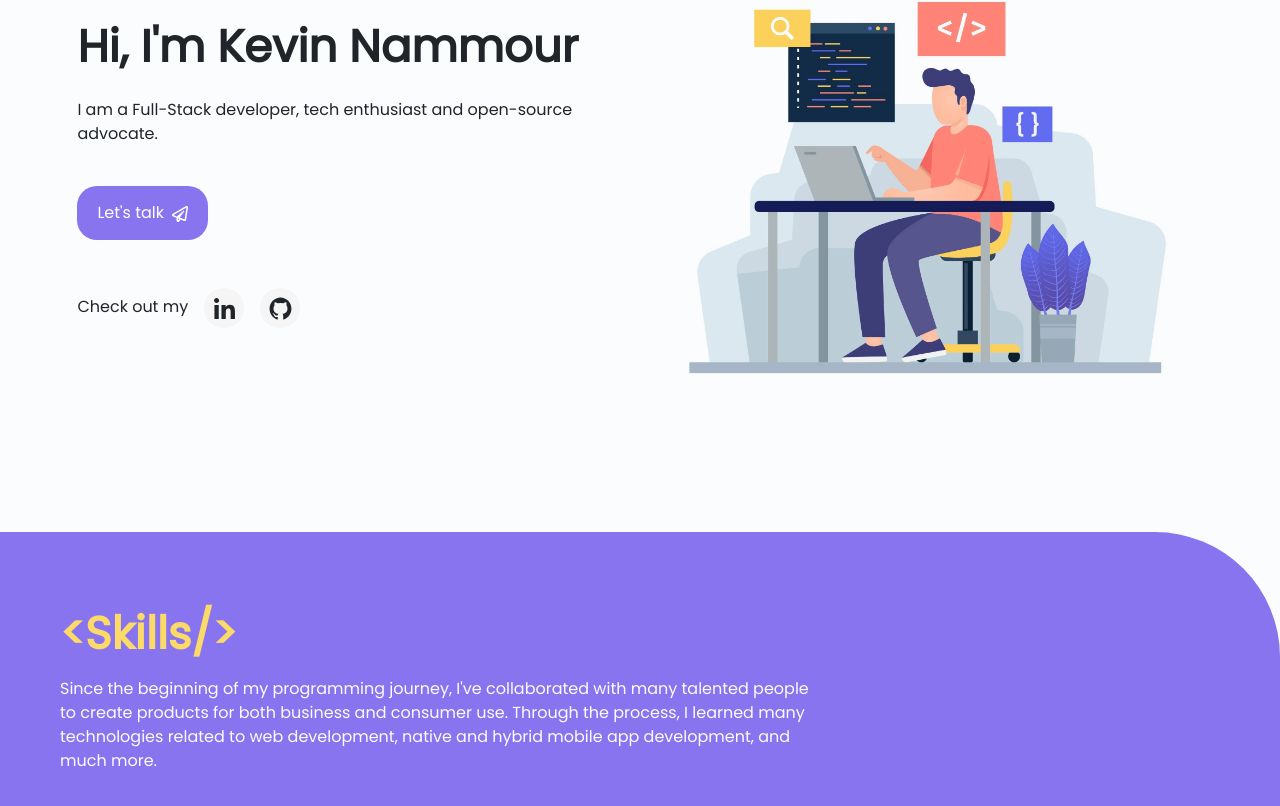
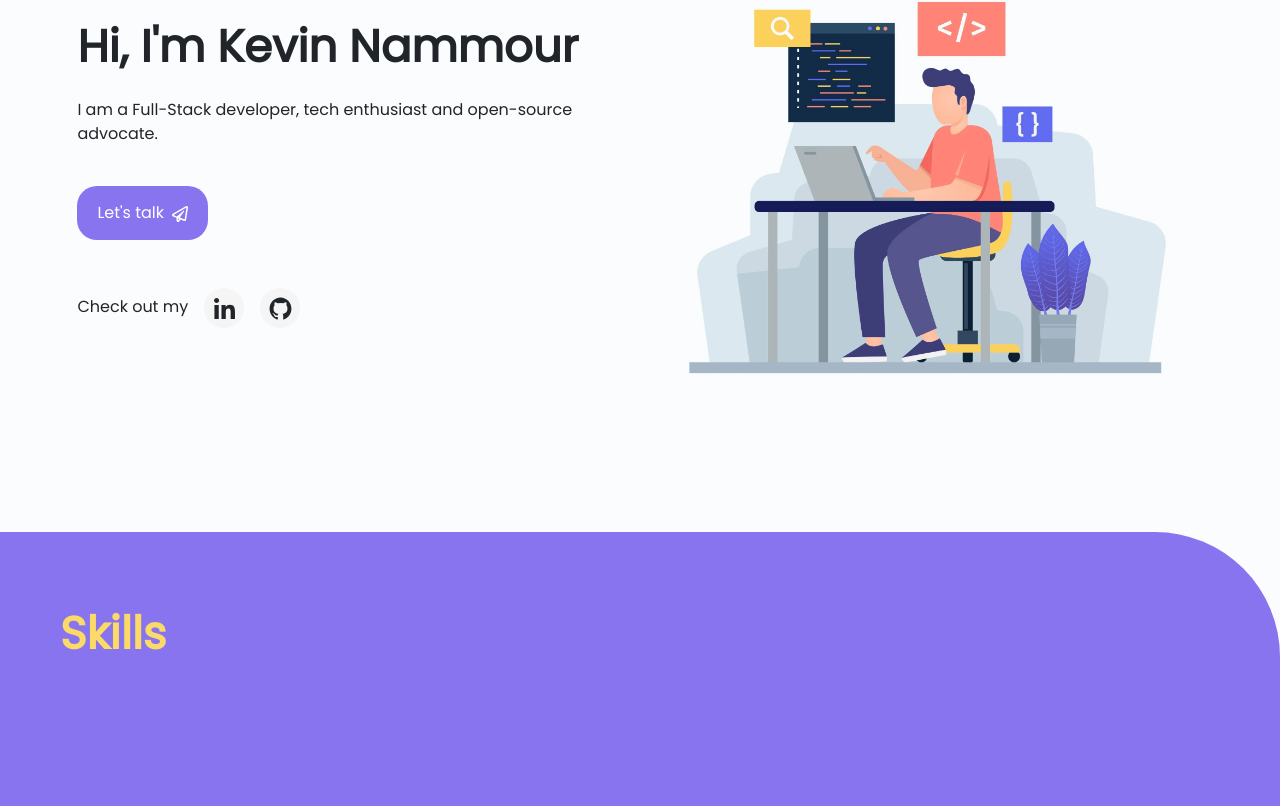
Before and after one commit to kevinnammour/kevedvoc, a React (Create React App) app: page / in a window 1280 px wide. Shown: the part 276-1082 px from the top of the page. Built offline with nearby package versions, Linux system fonts and the light colour scheme.

Commit message:
deleted skills

```diff
--- a/src/components/skills/Skills.jsx
+++ b/src/components/skills/Skills.jsx
@@ -5,13 +5,8 @@ const Skills = () => {
   return (
     <div className="skills-wrapper mt-2">
       <div className="skills-content">
-        <h1 className="skills-header">&lt;Skills/&gt;</h1>
-        <p className="skills-desc mt-3">
-          Since the beginning of my programming journey, I've collaborated with
-          many talented people to create products for both business and consumer
-          use. Through the process, I learned many technologies related to web
-          development, native and hybrid mobile app development, and much more.
-        </p>
+        <h1 className="skills-header">Skills</h1>
+        {/* <h2 className="skills-sub-header">What Can I Do Best?</h2> */}
       </div>
     </div>
   );
--- a/src/components/skills/skills.scss
+++ b/src/components/skills/skills.scss
@@ -19,6 +19,12 @@ $bg: #fafcfe;
       color: $yellow;
     }
 
+    .skills-sub-header {
+      font-size: 30px;
+      font-weight: bold;
+      color: $bg;
+    }
+
     .skills-desc {
       max-width: 750px;
       width: 100%;
```
